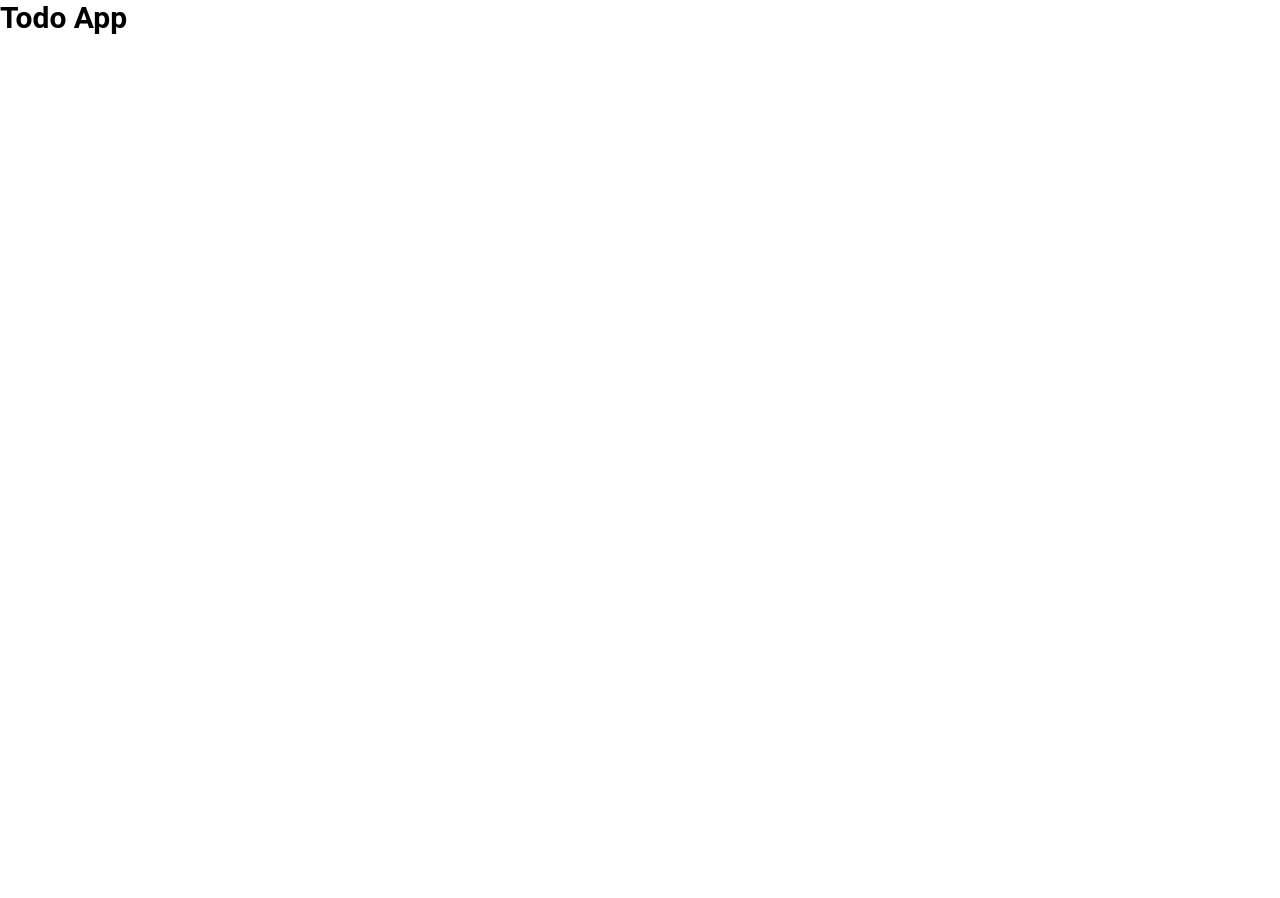
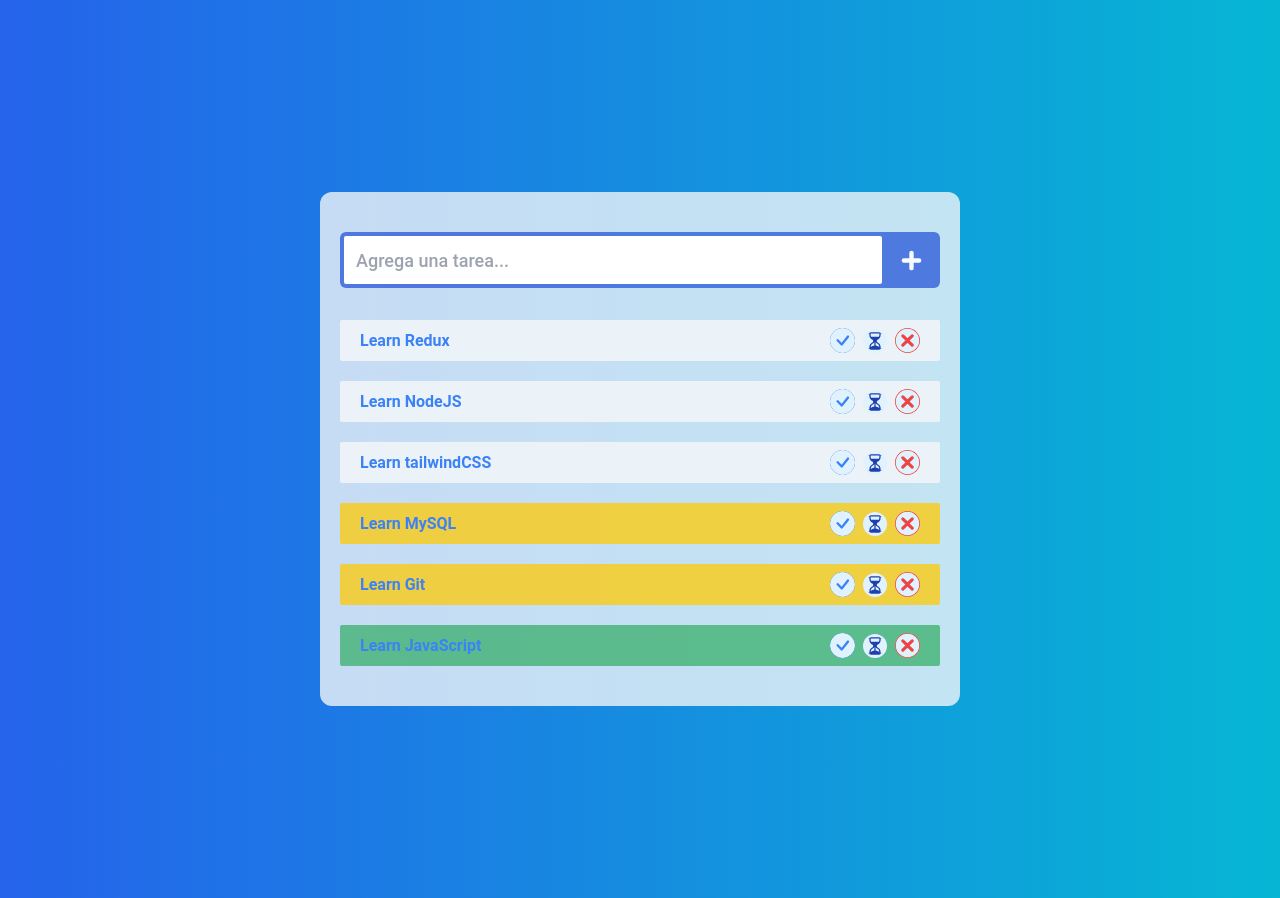
Before and after one commit to dpacoria21/todo-app, a React (Vite) app: page / in a window 1280 px wide. Before the commit the page ends 800 px from the top, so only its background shows below. Built offline with nearby package versions, Linux system fonts and the light colour scheme.

Commit message:
Se realizo los estilos y solo una accion para inhabilitar un tarea

```diff
--- a/src/TodoApp.jsx
+++ b/src/TodoApp.jsx
@@ -1,7 +1,7 @@
+import { TodoPage } from "./TodoApp/pages/TodoPage"
+
 export const TodoApp = () => {
     return (
-        <>
-            <p className='font-roboto text-3xl font-bold'>Todo App</p>
-        </>
+        <TodoPage />
     )
 }
--- /dev/null
+++ b/src/TodoApp/Components/Todo.jsx
@@ -0,0 +1,46 @@
+import { useState } from "react";
+
+export const Todo = ({todo}) => {
+
+    const [enabled, setEnabled] = useState(false);
+
+    let state = '';
+
+    if(todo.status === 'active') {
+        state = 'bg-slate-100/90';
+    }else if(todo.status === 'pending') {
+        state = 'bg-yellow-400/80';
+    }else {
+        state = 'bg-green-600/60';
+    }
+
+    const disabled = () => {
+        setEnabled(!enabled)
+    }
+
+    return (
+        <div onClick={disabled} className={`relative ${state} h-full py-2 flex flex-col sm:flex-row gap-1 cursor-pointer items-center justify-between transition-all duration-300 px-5 rounded-sm hover:scale-110`}>
+            {
+                enabled && <hr className="z-20 absolute left-0 border-2 border-slate-500 w-full "/>
+            }
+            <p className={`font-roboto font-semibold text-md text-blue-500 select-none whitespace-nowrap`}> {todo.title} </p>
+            <div className={`flex ${enabled && 'pointer-events-none'} justify-center flex-wrap items-center gap-2`}>
+                <button className="cursor-pointer transition-all duration-300 hover:scale-110">
+                    <svg xmlns="http://www.w3.org/2000/svg" width="25" height="25" className="bi bi-check-circle-fill fill-sky-100 bg-blue-500 rounded-full" viewBox="0 0 16 16">
+                        <path d="M16 8A8 8 0 1 1 0 8a8 8 0 0 1 16 0zm-3.97-3.03a.75.75 0 0 0-1.08.022L7.477 9.417 5.384 7.323a.75.75 0 0 0-1.06 1.06L6.97 11.03a.75.75 0 0 0 1.079-.02l3.992-4.99a.75.75 0 0 0-.01-1.05z"/>
+                    </svg>
+                </button>
+                <button className="cursor-pointer transition-all duration-300 hover:scale-110 bg-sky-100 rounded-full h-6 w-6 flex justify-center items-center">
+                    <svg xmlns="http://www.w3.org/2000/svg" width="20" height="20" className="bi bi-hourglass-split fill-blue-800 rounded-full" viewBox="0 0 16 16">
+                        <path d="M2.5 15a.5.5 0 1 1 0-1h1v-1a4.5 4.5 0 0 1 2.557-4.06c.29-.139.443-.377.443-.59v-.7c0-.213-.154-.451-.443-.59A4.5 4.5 0 0 1 3.5 3V2h-1a.5.5 0 0 1 0-1h11a.5.5 0 0 1 0 1h-1v1a4.5 4.5 0 0 1-2.557 4.06c-.29.139-.443.377-.443.59v.7c0 .213.154.451.443.59A4.5 4.5 0 0 1 12.5 13v1h1a.5.5 0 0 1 0 1h-11zm2-13v1c0 .537.12 1.045.337 1.5h6.326c.216-.455.337-.963.337-1.5V2h-7zm3 6.35c0 .701-.478 1.236-1.011 1.492A3.5 3.5 0 0 0 4.5 13s.866-1.299 3-1.48V8.35zm1 0v3.17c2.134.181 3 1.48 3 1.48a3.5 3.5 0 0 0-1.989-3.158C8.978 9.586 8.5 9.052 8.5 8.351z"/>
+                    </svg>
+                </button>
+                <button className="cursor-pointer transition-all duration-300 hover:scale-110">
+                    <svg xmlns="http://www.w3.org/2000/svg" width="25" height="25" className="bi bi-x-circle-fill fill-sky-100 stroke-red-500 rounded-full" viewBox="0 0 16 16">
+                        <path d="M16 8A8 8 0 1 1 0 8a8 8 0 0 1 16 0zM5.354 4.646a.5.5 0 1 0-.708.708L7.293 8l-2.647 2.646a.5.5 0 0 0 .708.708L8 8.707l2.646 2.647a.5.5 0 0 0 .708-.708L8.707 8l2.647-2.646a.5.5 0 0 0-.708-.708L8 7.293 5.354 4.646z"/>
+                    </svg>
+                </button>
+            </div>
+        </div>
+    )
+}
--- /dev/null
+++ b/src/TodoApp/Components/TodoContainer.jsx
@@ -0,0 +1,58 @@
+import { Todo } from "./Todo"
+import { TodoInput } from "./TodoInput"
+
+export const TodoContainer = () => {
+
+    const nameStatus = ['active', 'pending', 'complete']
+
+    const todos = [
+        {
+            id: 0,
+            status: nameStatus[0],
+            title: 'Learn Redux',
+        },
+        {
+            id: 1,
+            status: nameStatus[0],
+            title: 'Learn NodeJS',
+        },
+        {
+            id: 2,
+            status: nameStatus[0],
+            title: 'Learn tailwindCSS',
+        },
+        {
+            id: 3,
+            status: nameStatus[1],
+            title: 'Learn MySQL'
+        },
+        {
+            id: 4,
+            status: nameStatus[1],
+            title: 'Learn Git'
+        },
+        {
+            id: 5,
+            status: nameStatus[2],
+            title: 'Learn JavaScript'
+        }
+    ]
+
+    return (
+        <section className="flex flex-col gap-8 py-10 px-5 w-4/6 sm:w-3/6 bg-slate-100/80 rounded-xl">
+
+            <TodoInput />
+
+            <div className="flex flex-col gap-5">
+                {
+                    todos.map((todo) => (
+                        <Todo key={todo.id} todo={todo} />
+                    ))
+                }
+            </div>
+
+
+
+        </section>
+    )
+}
--- /dev/null
+++ b/src/TodoApp/Components/TodoInput.jsx
@@ -0,0 +1,12 @@
+export const TodoInput = () => {
+    return (
+        <form className="flex items-center w-full h-14 pl-1 bg-blue-700/70 relative rounded-md">
+            <input type="text" placeholder="Agrega una tarea..." className="outline-none border-0 h-12 w-full rounded-sm text-lg px-3 py-1 font-roboto font-medium"/>
+            <button type="submit" className="group w-16 h-full flex justify-center items-center">
+                <svg xmlns="http://www.w3.org/2000/svg" width="35" height="35" fill="#FFFFFF" className="bi bi-plus transition-all duration-300 stroke-slate-50 group-hover:stroke-blue-400 group-hover:scale-110" viewBox="0 0 16 16">
+                    <path d="M8 4a.5.5 0 0 1 .5.5v3h3a.5.5 0 0 1 0 1h-3v3a.5.5 0 0 1-1 0v-3h-3a.5.5 0 0 1 0-1h3v-3A.5.5 0 0 1 8 4z"/>
+                </svg>
+            </button>
+        </form>
+    )
+}
--- /dev/null
+++ b/src/TodoApp/pages/TodoPage.jsx
@@ -0,0 +1,9 @@
+import { TodoContainer } from "../Components/TodoContainer"
+
+export const TodoPage = () => {
+    return (
+        <main className="flex justify-center items-center bg-gradient-to-r from-blue-600 to-cyan-500 min-h-screen py-48">
+            <TodoContainer />
+        </main>
+    )
+}
--- a/src/main.jsx
+++ b/src/main.jsx
@@ -5,8 +5,6 @@ import './index.css'
 
 ReactDOM.createRoot(document.getElementById('root')).render(
   <React.StrictMode>
-    <>
         <TodoApp />
-    </>
   </React.StrictMode>,
 )
```
